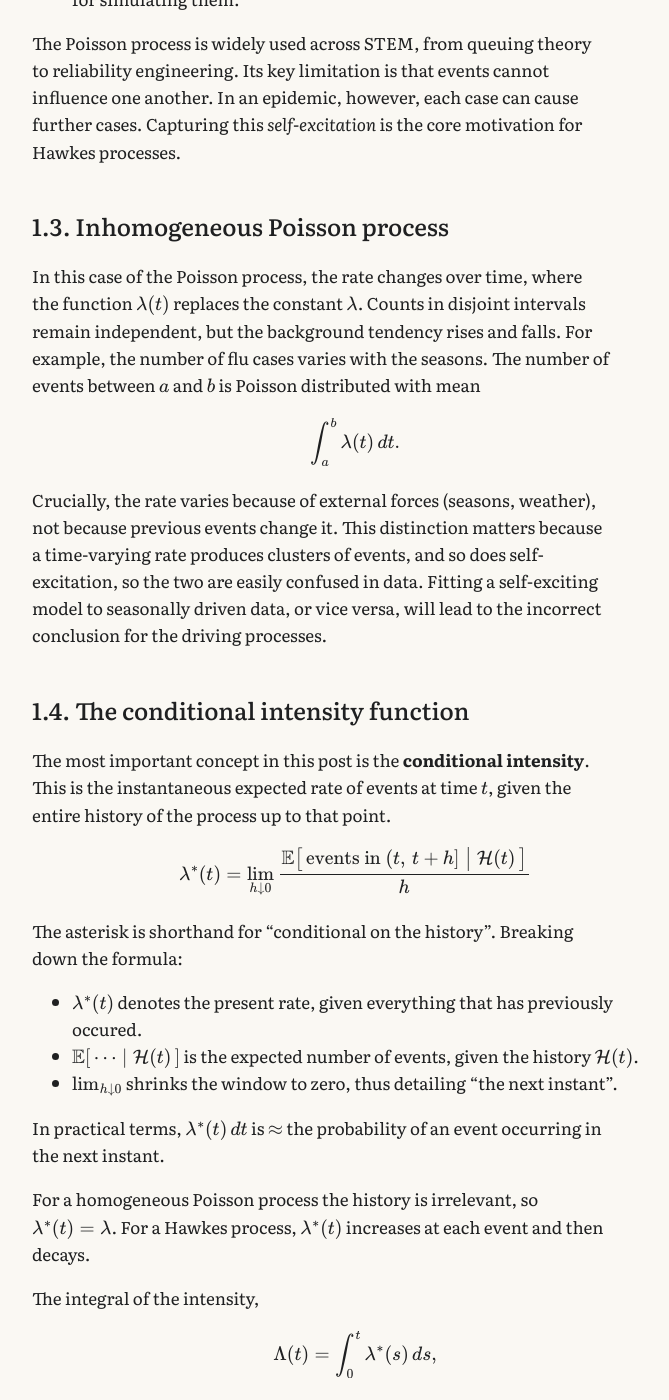
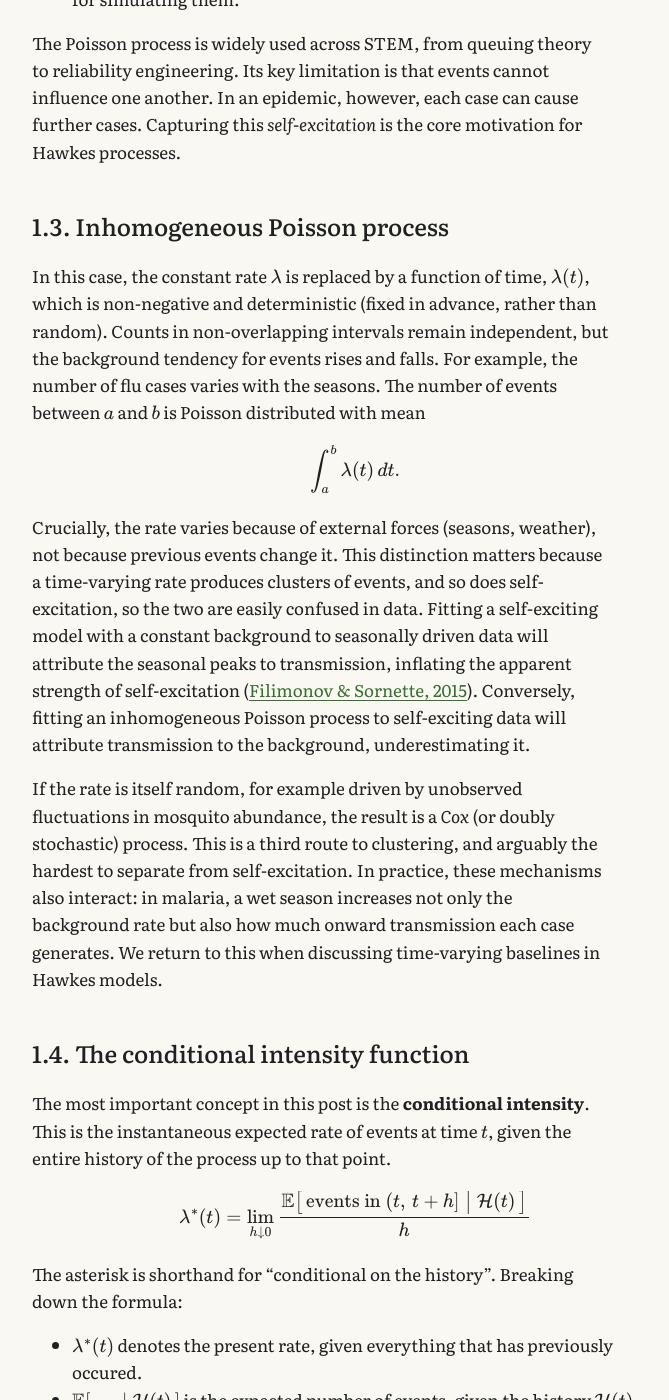
Before and after one commit to timj-wood/timj-wood.github.io, a Jekyll site: the page built from _posts/2026-09-20-hawkes-processes.md, in a window 1280 px wide and 1400 px high, scrolled down 2661 px. Shown: the whole window, without its empty margins (285-954 px from the left). Built offline with Jekyll 4.4.1, drawn with Linux system fonts in a browser that asks for light colours; some of the changed text lies outside the part shown.

Commit message:
Update 2026-09-20-hawkes-processes.md

```diff
--- a/_posts/2026-09-20-hawkes-processes.md
+++ b/_posts/2026-09-20-hawkes-processes.md
@@ -49,11 +49,15 @@ The Poisson process is widely used across STEM, from queuing theory to reliabili
 
 ## 1.3. Inhomogeneous Poisson process
 
-In this case of the Poisson process, the rate changes over time, where the function $$\lambda(t)$$ replaces the constant $$\lambda$$. Counts in disjoint intervals remain independent, but the background tendency rises and falls. For example, the number of flu cases varies with the seasons. The number of events between $$a$$ and $$b$$ is Poisson distributed with mean
+In this case, the constant rate $$\lambda$$ is replaced by a function of time, $$\lambda(t)$$, which is non-negative and deterministic (fixed in advance, rather than random). Counts in non-overlapping intervals remain independent, but the background tendency for events rises and falls. For example, the number of flu cases varies with the seasons. The number of events between $$a$$ and $$b$$ is Poisson distributed with mean
 
-$$\int_a^b \lambda(t)\,dt.$$
+$$
+\int_a^b \lambda(t)\,dt.
+$$
 
-Crucially, the rate varies because of external forces (seasons, weather), not because previous events change it. This distinction matters because a time-varying rate produces clusters of events, and so does self-excitation, so the two are easily confused in data. Fitting a self-exciting model to seasonally driven data, or vice versa, will lead to the incorrect conclusion for the driving processes.
+Crucially, the rate varies because of external forces (seasons, weather), not because previous events change it. This distinction matters because a time-varying rate produces clusters of events, and so does self-excitation, so the two are easily confused in data. Fitting a self-exciting model with a constant background to seasonally driven data will attribute the seasonal peaks to transmission, inflating the apparent strength of self-excitation ([Filimonov & Sornette, 2015](https://www-tandfonline-com.bris.idm.oclc.org/doi/full/10.1080/14697688.2015.1032544)). Conversely, fitting an inhomogeneous Poisson process to self-exciting data will attribute transmission to the background, underestimating it.
+
+If the rate is itself random, for example driven by unobserved fluctuations in mosquito abundance, the result is a *Cox* (or doubly stochastic) process. This is a third route to clustering, and arguably the hardest to separate from self-excitation. In practice, these mechanisms also interact: in malaria, a wet season increases not only the background rate but also how much onward transmission each case generates. We return to this when discussing time-varying baselines in Hawkes models.
 
 ## 1.4. The conditional intensity function
 
```
